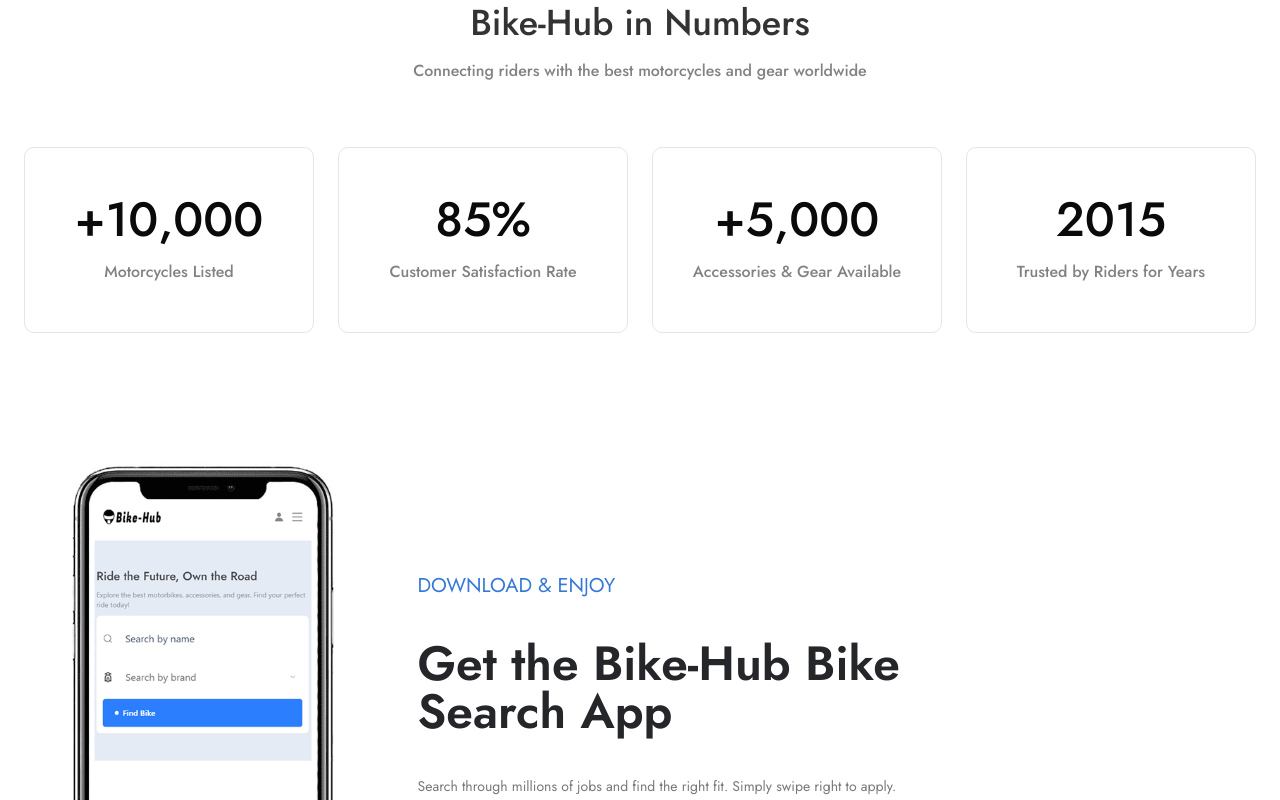
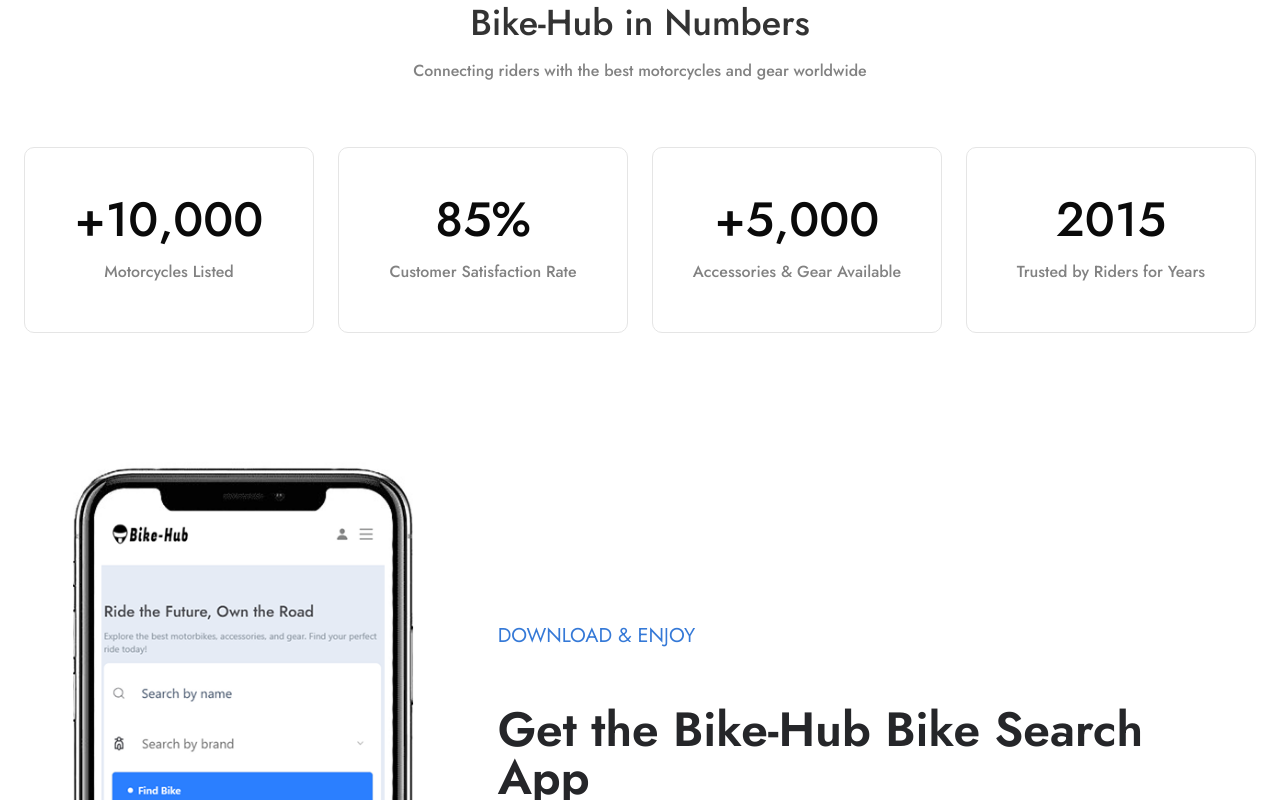
Before and after one commit to Hassan-mw/Bike-Hub, a Next.js app: page / in a window 1280 px wide. Shown: the part 3271-4071 px from the top of the page. Built offline with nearby package versions, Linux system fonts and the light colour scheme.

Commit message:
Updated data

```diff
--- a/app/HomepageComponents/AppDownload.tsx
+++ b/app/HomepageComponents/AppDownload.tsx
@@ -12,19 +12,20 @@ const AppDownload = () => {
         <div className='w-full flex items-center justify-center  px-2'>
         <div className='w-full max-w-screen-xl flex items-center justify-center lg:space-x-16 lg:px-16 '>
             <div><img className='hidden lg:block  ' src="./mobile.png"/></div>
-        <div className='w-full  flex flex-col space-y-5 lg:space-y-10 items-center lg:items-start justify-center lg:justify-start p-5 '>
+
+        <div className=' flex flex-col items-start justify-start space-y-5 lg:space-y-14 p-5'>
         <div className={`${jost.className} text-[#3579d7] text-md lg:text-xl`}>DOWNLOAD & ENJOY</div>
-        <div className={`${jost.className} text-[#252629] text-2xl md:text-3xl lg:text-5xl font-semibold `}>Get the Bike-Hub  Bike <br/> Search App</div>
+        <div className={`${jost.className} text-[#252629] text-2xl md:text-3xl lg:text-5xl font-semibold `}>Get the Bike-Hub  Bike  Search App</div>
         <div className={`${jost.className} text-[#787878] text-sm lg:text-md`}>Search through millions of jobs and find the right fit. Simply swipe right to apply.</div>
-        <div className='flex  items-center justify-center space-x-4'>
-            <div className='flex items-center justify-center space-x-4 bg-[#252629] hover:cursor-pointer duration-500 hover:bg-blue-500  rounded-md px-5 py-1'>
+        <div className='flex  items-center justify-center space-x-4 lg:space-x-8'>
+            <div className='flex items-center justify-center space-x-4 bg-[#252629] hover:cursor-pointer duration-500 hover:bg-blue-500  rounded-md px-5 py-1 lg:px-8 lg:py-3'>
                 <div className='text-white'><FaApple size={30} /></div>
                   <div className={`${jost.className} flex flex-col  text-white`}>
                     <div className='text-xs'>Download on the</div>
                     <div className='text-md'>Apple Store</div>
                   </div>
             </div>
-            <div className='flex items-center justify-center space-x-4 bg-[#252629]  hover:cursor-pointer duration-500 hover:bg-blue-500   rounded-md px-5 py-1'>
+            <div className='flex items-center justify-center space-x-4 bg-[#252629]  hover:cursor-pointer duration-500 hover:bg-blue-500   rounded-md px-5 py-1  lg:px-8 lg:py-3'>
                 <div className='text-white'><FaGooglePlay size={28} /></div>
                   <div className={`${jost.className} flex flex-col  text-white`}>
                     <div className='text-xs'>Get in on</div>
@@ -33,10 +34,12 @@ const AppDownload = () => {
             </div>
 
         </div>
+
+        </div>
         </div>
         </div>
     </div>
-    </div>
+
   )
 }
 
```
